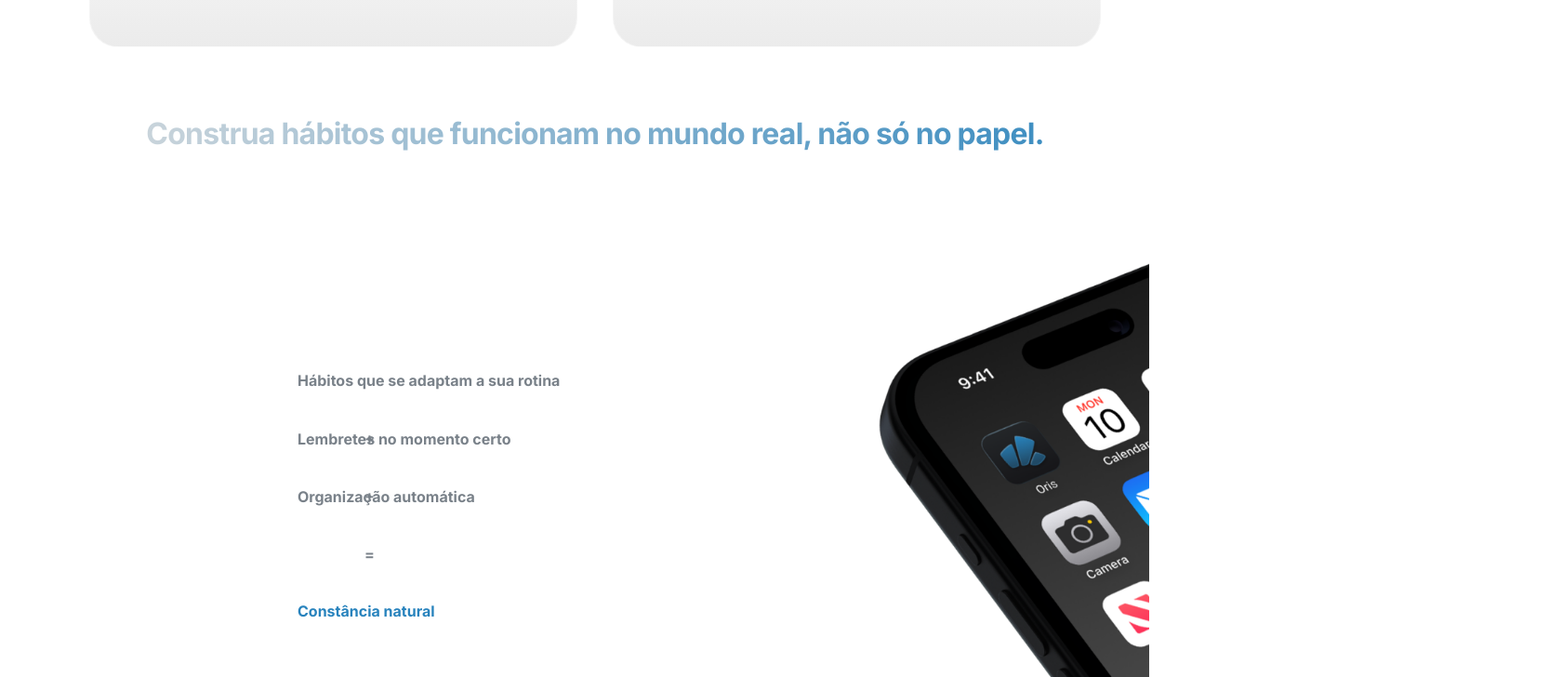
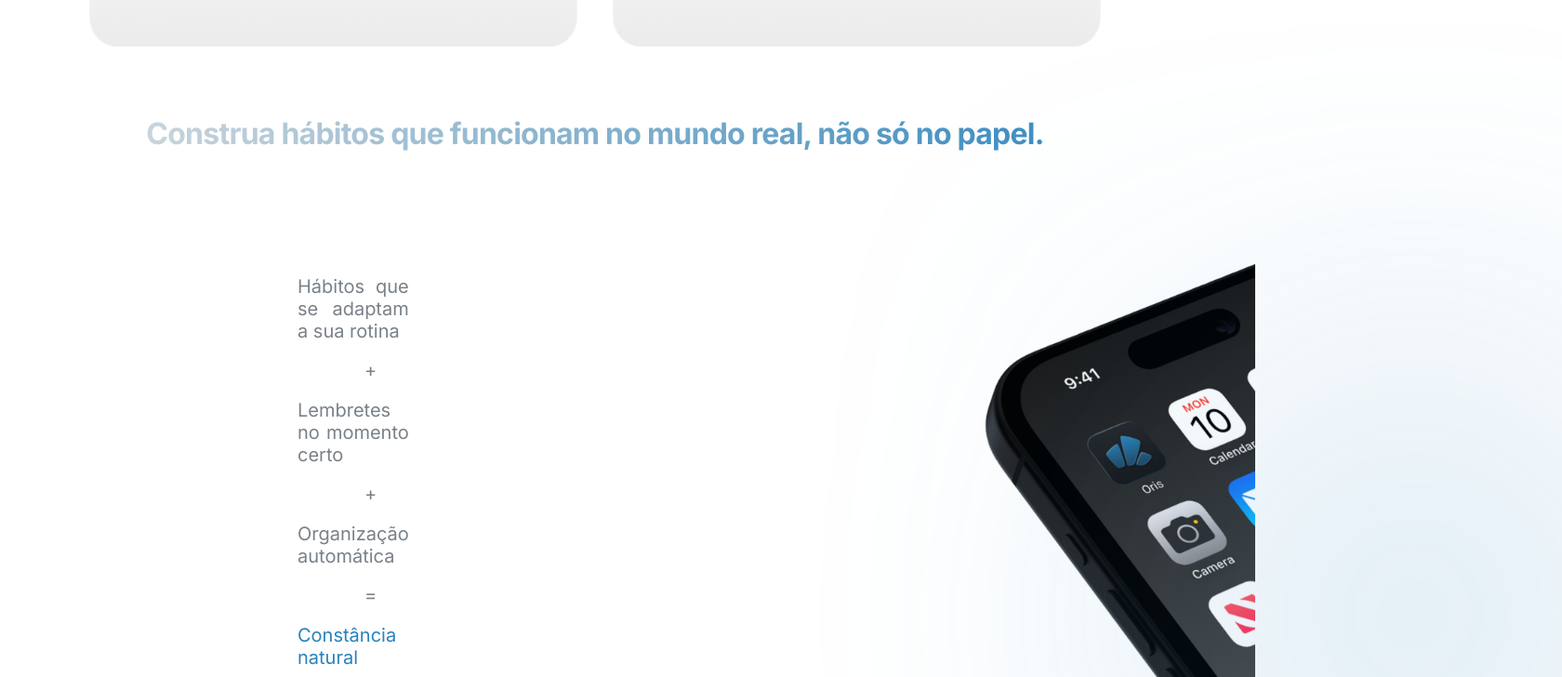
Before and after one commit to Breno-V/oris-website, a Next.js app: page / in a window 1280 px wide. Shown: the part 2300-3028 px from the top of the page at 93% size, 1680 px wide, since content can reach past the window. Built offline with nearby package versions, Linux system fonts and the light colour scheme; a web font is replaced by a local one.

Commit message:
w.i.p Ajustando Flow

```diff
--- a/src/components/MainContainer/MainContainer.scss
+++ b/src/components/MainContainer/MainContainer.scss
@@ -371,36 +371,60 @@ $text-color: #DFDFDF;
       text-align: justify;
       width: 70.7vh;
       margin-left: 40vh;
-      margin-top: 0vh;
+      margin-top: -10vh;
 
       .wordGray {
-        justify-content: flex-start;
         color: #798189;
+        font-family: var(--sds-typography-subtitle-font-family);
+        font-size: 2.5vh;
         font-style: normal;
+        font-weight: var(--sds-typography-subtitle-font-weight);
         line-height: 120%;
-        margin-top: -5vh;
+        /* 38.4px */
+        margin-top: -1vh;
+        backdrop-filter: blur(12.300000190734863px);
       }
 
-      .symbol{
+      .symbol {
         justify-content: center;
         align-items: center;
         color: #798189;
+        font-family: var(--sds-typography-subtitle-font-family);
+        font-size: 2.5vh;
         font-style: normal;
+        font-weight: var(--sds-typography-subtitle-font-weight);
         line-height: 120%;
         margin-left: 9vh;
+        margin-top: -1vh;
       }
 
       .wordBlue {
-        justify-content: flex-start;
         color: #2883BD;
+        font-family: var(--sds-typography-subtitle-font-family);
+        font-size: 2.5vh;
         font-style: normal;
+        font-weight: var(--sds-typography-subtitle-font-weight);
+        line-height: 120%;
+        margin-top: -1vh;
         line-height: 120%;
       }
     }
 
     .imageInSide {
-      justify-content: flex-end;
-      align-items: center;
+      margin-left: 70vh;
+
+      &::before {
+        content: "";
+        position: absolute;
+        width: 40vh;
+        height: 40vh;
+        top: 350vh;
+        left: 170vh;
+        border-radius: 46.0625rem;
+        background: rgba(40, 131, 189, 0.60);
+        filter: blur(200px);
+        z-index: 0;
+      }
     }
   }
 }
```
